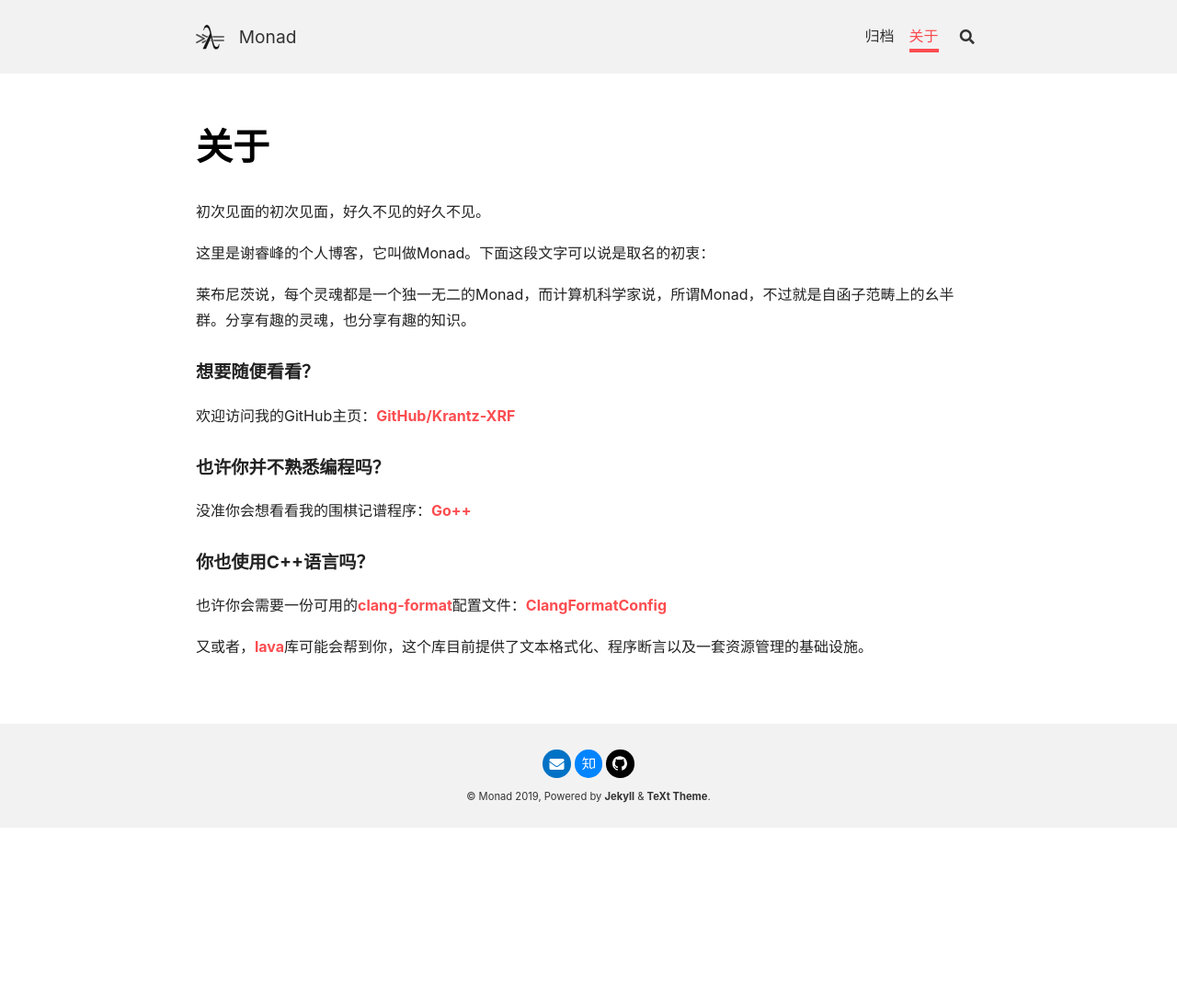
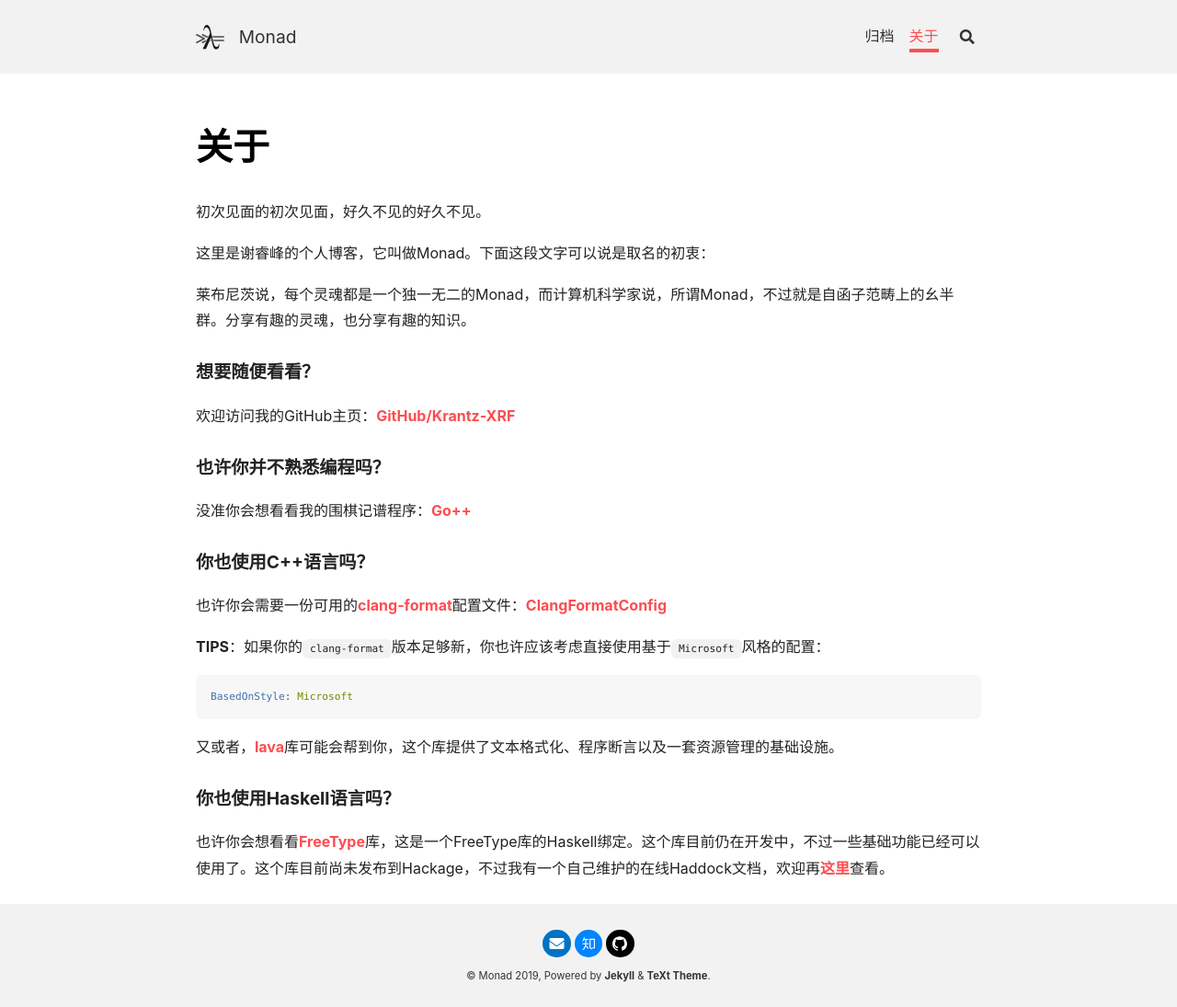
Before and after one commit to Krantz-XRF/krantz-xrf.github.io, a Jekyll site: the page built from about.md, in a window 1280 px wide. Shown: the whole page at 92% size. Built offline with Jekyll 4.4.1, drawn with Linux system fonts in a browser that asks for light colours; nearby versions of some CDN libraries; before the commit the page ends 900 px from its top, so only the background shows below that.

Commit message:
Update About Page
- Update clang-format to mention Microsoft style
- Update lava to use the correct URL
- Add Haskell FreeType library

````diff
--- a/about.md
+++ b/about.md
@@ -21,4 +21,14 @@ title: 关于
 
 也许你会需要一份可用的[clang-format](https://clang.llvm.org/docs/ClangFormat.html)配置文件：[ClangFormatConfig](https://github.com/Krantz-XRF/ClangFormatConfig)
 
-又或者，[lava](https://github.com/lava)库可能会帮到你，这个库目前提供了文本格式化、程序断言以及一套资源管理的基础设施。
+**TIPS**：如果你的`clang-format`版本足够新，你也许应该考虑直接使用基于`Microsoft`风格的配置：
+
+```yaml
+BasedOnStyle: Microsoft
+```
+
+又或者，[lava](https://github.com/Krantz-XRF/lava)库可能会帮到你，这个库提供了文本格式化、程序断言以及一套资源管理的基础设施。
+
+#### 你也使用Haskell语言吗？
+
+也许你会想看看[FreeType](https://github.com/Krantz-XRF/FreeType)库，这是一个FreeType库的Haskell绑定。这个库目前仍在开发中，不过一些基础功能已经可以使用了。这个库目前尚未发布到Hackage，不过我有一个自己维护的在线Haddock文档，欢迎再[这里](/FreeType)查看。
````
